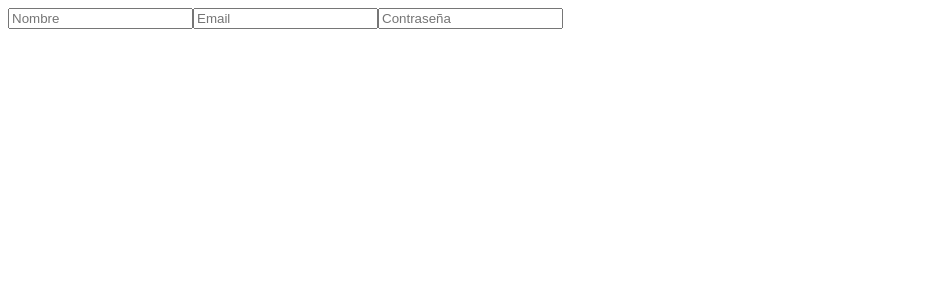
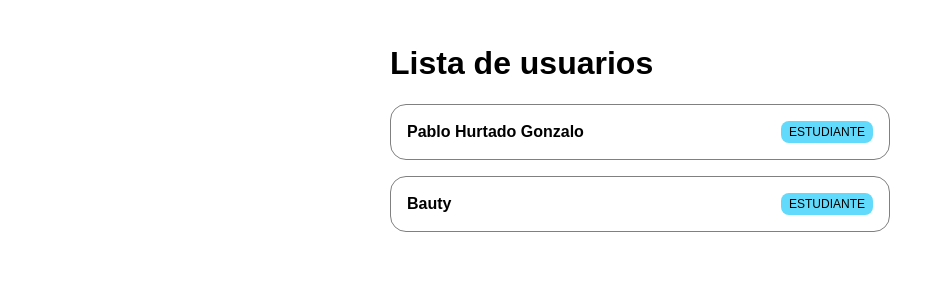
Before and after one commit to Coshiloco/Proyectos_React, a React (Vite) app: page / in a window 1280 px wide. Shown: the top 300 px of the page, without its empty margins (0-945 px from the left). Built offline with nearby package versions, Linux system fonts and the light colour scheme.

Commit message:
Hasta Componentes Propios

```diff
--- a/src/index.css
+++ b/src/index.css
@@ -1,4 +1,39 @@
+body {
+	font-family: Arial, Helvetica, sans-serif;
+}
+
+
+
 .title {
 	color: red;
 	font-size: 1rem;
 }
+
+.list {
+	width: 100%;
+	max-width: 500px;
+	margin: auto;
+	padding: 1rem;
+}
+
+.user {
+	display: flex;
+	align-items: center;
+	justify-content: space-between;
+	border: 1px solid gray;
+	border-radius: 1rem;
+	padding: 1rem;
+	margin-bottom: 1rem;
+}
+
+.name {
+	font-weight: bold;
+}
+
+.role {
+	text-transform: uppercase;
+	font-size: 0.75rem;
+	background-color: #61DAFB;
+	padding: 0.25rem 0.5rem;
+	border-radius: 0.5rem;
+}
--- a/src/main.jsx
+++ b/src/main.jsx
@@ -148,6 +148,45 @@ const inputRendedkeys = inputspread.map(inputProps => (
 console.log(app);
 const container = document.getElementById('root');
 
+// Componentes en jsx
+
+const getUser = (name, role) => (
+	<div className='user'>
+		<span className='name'>{name}</span>
+		<span className='role'>{role}</span>
+	</div>
+);
+
+const componentesapp = (
+	<div className='list'>
+		{getUser('Pablo Hurtado GOnzalo', 'Estudiante')}
+		{getUser('Bauty', 'Estudiante')}
+	</div>
+);
+
+// Creado los primeros componentes
+const Title = () => <h1>Lista de usuarios</h1>;
+
+const Usercomponente = props => {
+	return (
+		<div className='user'>
+			<span className='name'>{props.name}</span>
+			<span className='role'>{props.role}</span>
+		</div>
+	);
+};
+
+const appprimeroscomponentespropios = (
+	<div className='list'>
+		<Title></Title>
+		<Usercomponente
+			name='Pablo Hurtado Gonzalo'
+			role='Estudiante'
+		></Usercomponente>
+		<Usercomponente name='Bauty' role='Estudiante'></Usercomponente>
+	</div>
+);
+
 ReactDOM.render(app, container);
 ReactDOM.render(appjsx, container);
 ReactDOM.render(propiedadstyle, container);
@@ -157,3 +196,6 @@ ReactDOM.render(defaultcheckedprueba, container);
 ReactDOM.render(propiedadescustom, container);
 ReactDOM.render(spreaddepropiedades, container);
 ReactDOM.render(inputRendedkeys, container);
+// Unidad COmponnetes
+ReactDOM.render(componentesapp, container);
+ReactDOM.render(appprimeroscomponentespropios, container);
```
Also changed, not shown: .eslintrc.js.
